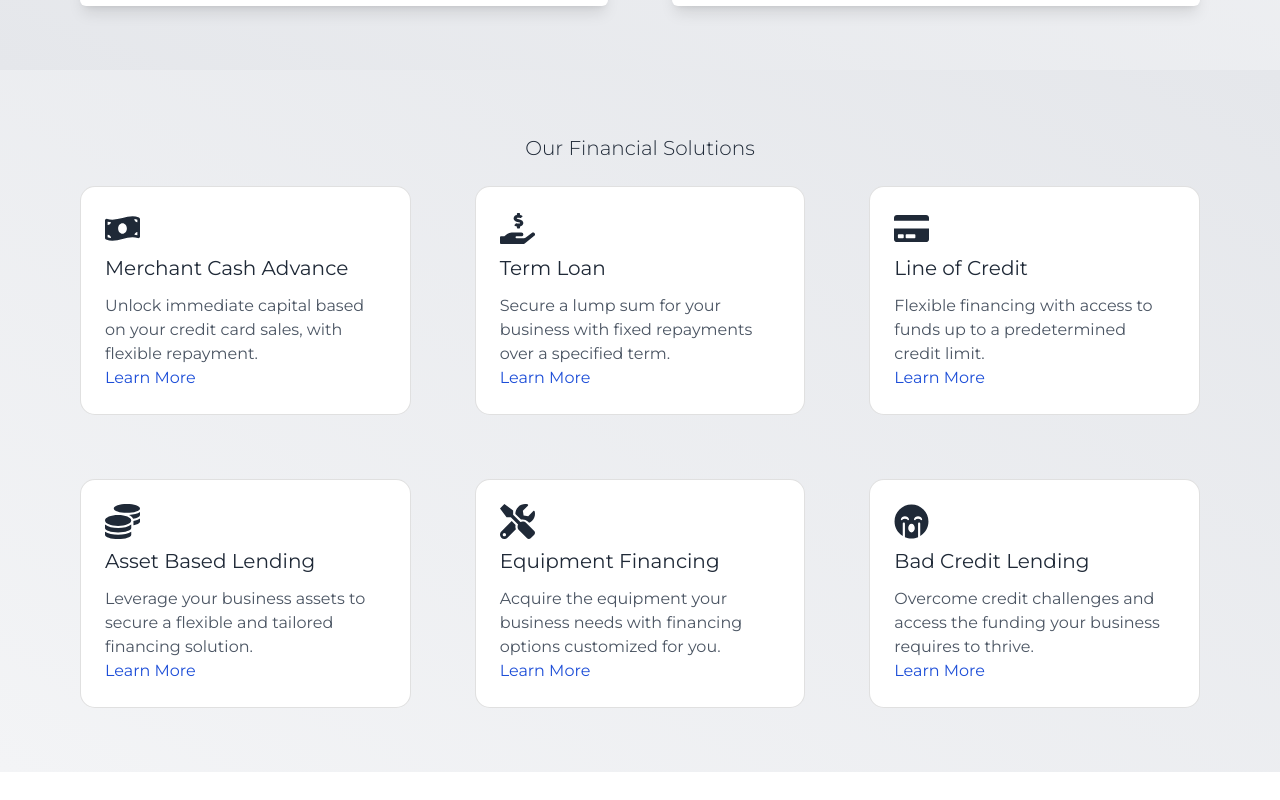
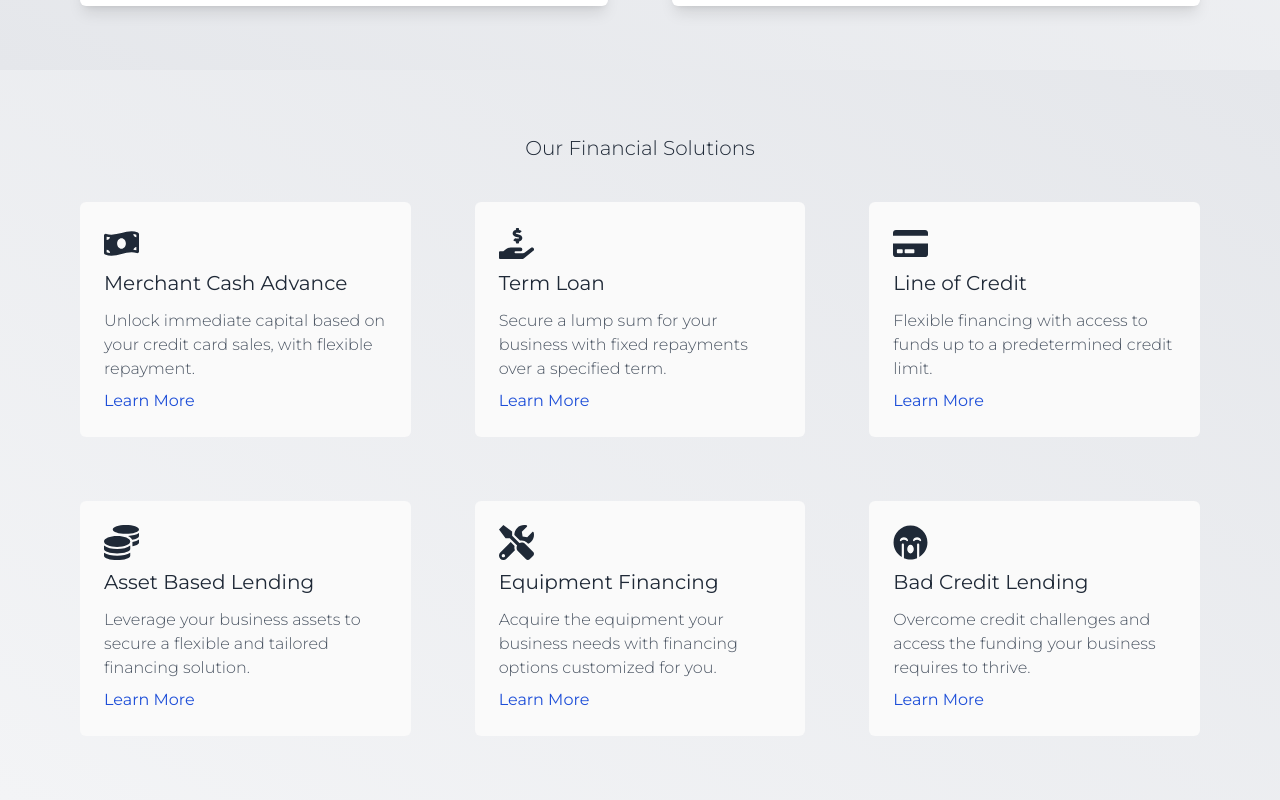
Before and after one commit to dewanwakilahmed/kesef-capital-group-v0, a Next.js app: page / in a window 1280 px wide. Shown: the part 1346-2146 px from the top of the page. Before the commit the page ends 2118 px from the top, so only its background shows below. Built offline with nearby package versions, Linux system fonts and the light colour scheme.

Commit message:
Finished our financial solutions section of home page

```diff
--- a/sections/home-page/about-us-section/about-us-section.css
+++ b/sections/home-page/about-us-section/about-us-section.css
@@ -34,7 +34,6 @@
 
 .about-us-card-title {
   @apply text-xl
-  font-normal
   mb-3
   text-gray-800;
 }
--- a/sections/home-page/our-financial-solutions-section/OurFinancialSolutionsSection.tsx
+++ b/sections/home-page/our-financial-solutions-section/OurFinancialSolutionsSection.tsx
@@ -1,4 +1,11 @@
-import '@/sections/home-page/our-financial-solutions-section/our-financial-solutions-section.css';
+'use client';
+
+import Link from 'next/link';
+
+// CSS Import
+import './our-financial-solutions-section.css';
+
+// Icon Imports
 import {
   FaMoneyBillWave,
   FaHandHoldingUsd,
@@ -13,42 +20,42 @@ const financialSolutions = [
     title: 'Merchant Cash Advance',
     description:
       'Unlock immediate capital based on your credit card sales, with flexible repayment.',
-    link: '/merchant-cash-advance',
+    link: '/financial-solutions/merchant-cash-advance',
     icon: <FaMoneyBillWave size={35} />,
   },
   {
     title: 'Term Loan',
     description:
       'Secure a lump sum for your business with fixed repayments over a specified term.',
-    link: '/term-loan',
+    link: '/financial-solutions/term-loan',
     icon: <FaHandHoldingUsd size={35} />,
   },
   {
     title: 'Line of Credit',
     description:
       'Flexible financing with access to funds up to a predetermined credit limit.',
-    link: '/line-of-credit',
+    link: '/financial-solutions/line-of-credit',
     icon: <FaCreditCard size={35} />,
   },
   {
     title: 'Asset Based Lending',
     description:
       'Leverage your business assets to secure a flexible and tailored financing solution.',
-    link: '/asset-based-lending',
+    link: '/financial-solutions/asset-based-lending',
     icon: <FaCoins size={35} />,
   },
   {
     title: 'Equipment Financing',
     description:
       'Acquire the equipment your business needs with financing options customized for you.',
-    link: '/equipment-financing',
+    link: '/financial-solutions/equipment-financing',
     icon: <FaTools size={35} />,
   },
   {
     title: 'Bad Credit Lending',
     description:
       'Overcome credit challenges and access the funding your business requires to thrive.',
-    link: '/bad-credit-lending',
+    link: '/financial-solutions/bad-credit-lending',
     icon: <FaSadCry size={35} />,
   },
 ];
@@ -56,19 +63,26 @@ const financialSolutions = [
 const OurFinancialSolutionsSection = () => {
   return (
     <section className='our-financial-solutions-section'>
-      <h2 className='our-financial-solutions-section-title'>
-        Our Financial Solutions
-      </h2>
+      <h2 className='our-financial-solutions-title'>Our Financial Solutions</h2>
 
-      <div className='our-financial-solutions-section-content'>
+      <div className='our-financial-solutions-content'>
         {financialSolutions.map((solution, index) => (
-          <div key={index} className='financial-solution-card'>
-            <div className='solution-icon'>{solution.icon}</div>
-            <h3 className='solution-title'>{solution.title}</h3>
-            <p className='solution-description'>{solution.description}</p>
-            <a href={solution.link} className='learn-more-link'>
+          <div key={index} className='our-financial-solution-card'>
+            <div className='our-financial-solution-card-icon'>
+              {solution.icon}
+            </div>
+            <h3 className='our-financial-solution-card-title'>
+              {solution.title}
+            </h3>
+            <p className='our-financial-solution-card-description'>
+              {solution.description}
+            </p>
+            <Link
+              className='our-financial-solution-card-learn-more-link'
+              href={solution.link}
+            >
               Learn More
-            </a>
+            </Link>
           </div>
         ))}
       </div>
--- a/sections/home-page/our-financial-solutions-section/our-financial-solutions-section.css
+++ b/sections/home-page/our-financial-solutions-section/our-financial-solutions-section.css
@@ -4,48 +4,51 @@
   bg-gradient-to-bl from-gray-200 to-gray-100;
 }
 
-.our-financial-solutions-section-title {
+.our-financial-solutions-title {
   @apply text-center
   text-xl
   text-gray-800
-  mb-6
+  mb-10
   font-light;
 }
 
-.our-financial-solutions-section-content {
+.our-financial-solutions-content {
   @apply grid
   grid-cols-3
   gap-16
-  items-center
+  items-stretch
   justify-center;
 }
 
-.financial-solution-card {
-  @apply bg-white p-6 rounded-md;
-  @apply backdrop-blur-md;
-  -webkit-backdrop-filter: blur(10px);
-  backdrop-filter: blur(10px);
-  border-radius: 15px;
-  border: 1px solid rgba(0, 0, 0, 0.12);
-  transition: transform 0.4s ease-in-out;
+.our-financial-solution-card {
+  @apply bg-neutral-50
+  p-6
+  rounded-md
+  transition
+  hover:-translate-y-2
+  flex
+  flex-col;
 }
 
-.financial-solution-card:hover {
-  transform: scale(1.05);
+.our-financial-solution-card-icon {
+  @apply text-gray-800
+  mb-2;
 }
 
-.solution-title {
-  @apply text-xl font-normal mb-3 text-gray-800;
+.our-financial-solution-card-title {
+  @apply text-xl
+  mb-3
+  text-gray-800;
 }
 
-.solution-description {
-  @apply text-gray-600;
+.our-financial-solution-card-description {
+  @apply text-gray-600
+  font-light
+  flex-grow
+  mb-2;
 }
 
-.learn-more-link {
-  @apply text-blue-700 hover:underline;
+.our-financial-solution-card-learn-more-link {
+  @apply text-blue-700
+  hover:underline;
 }
-
-.solution-icon {
-  @apply text-gray-800 mb-2;
-}
```
